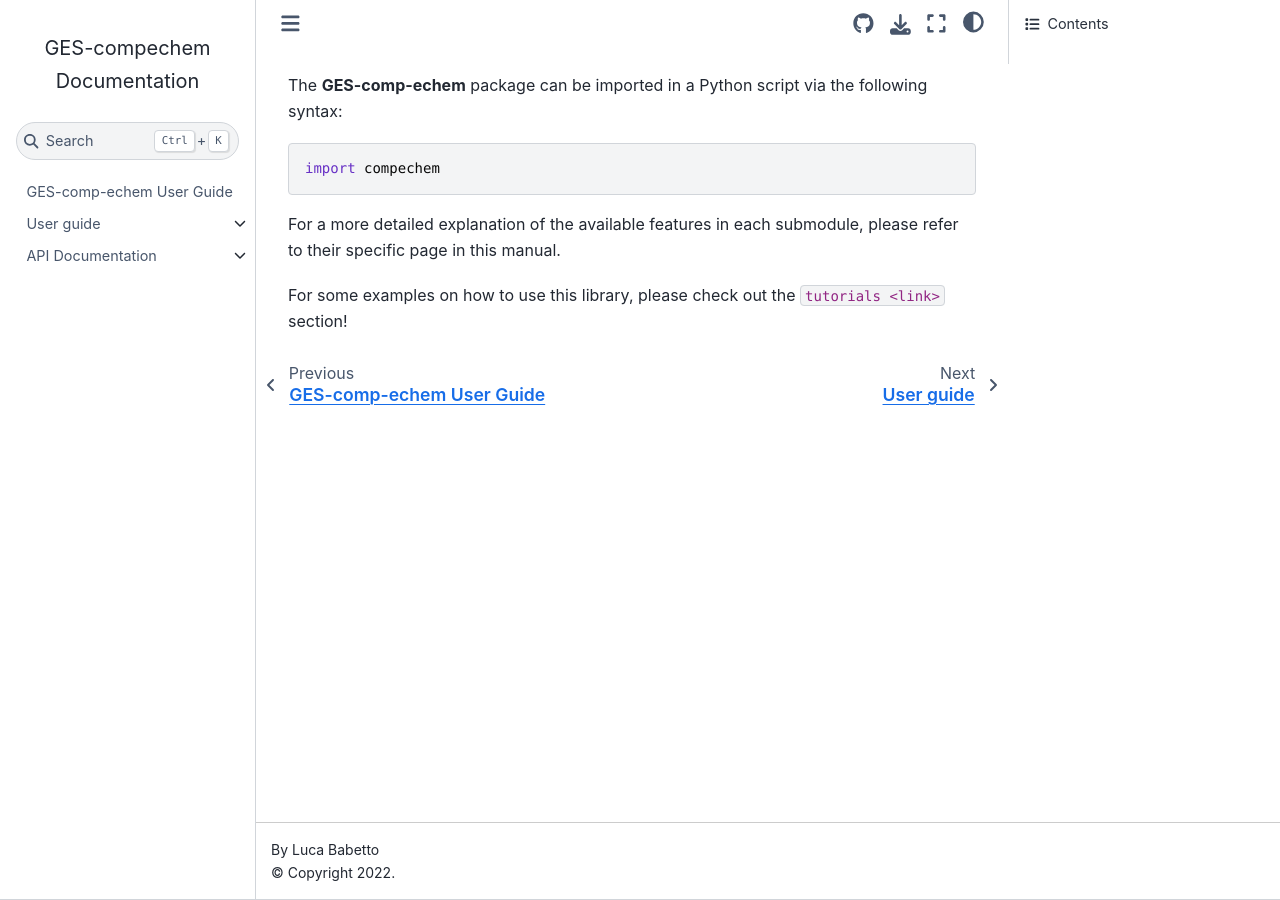
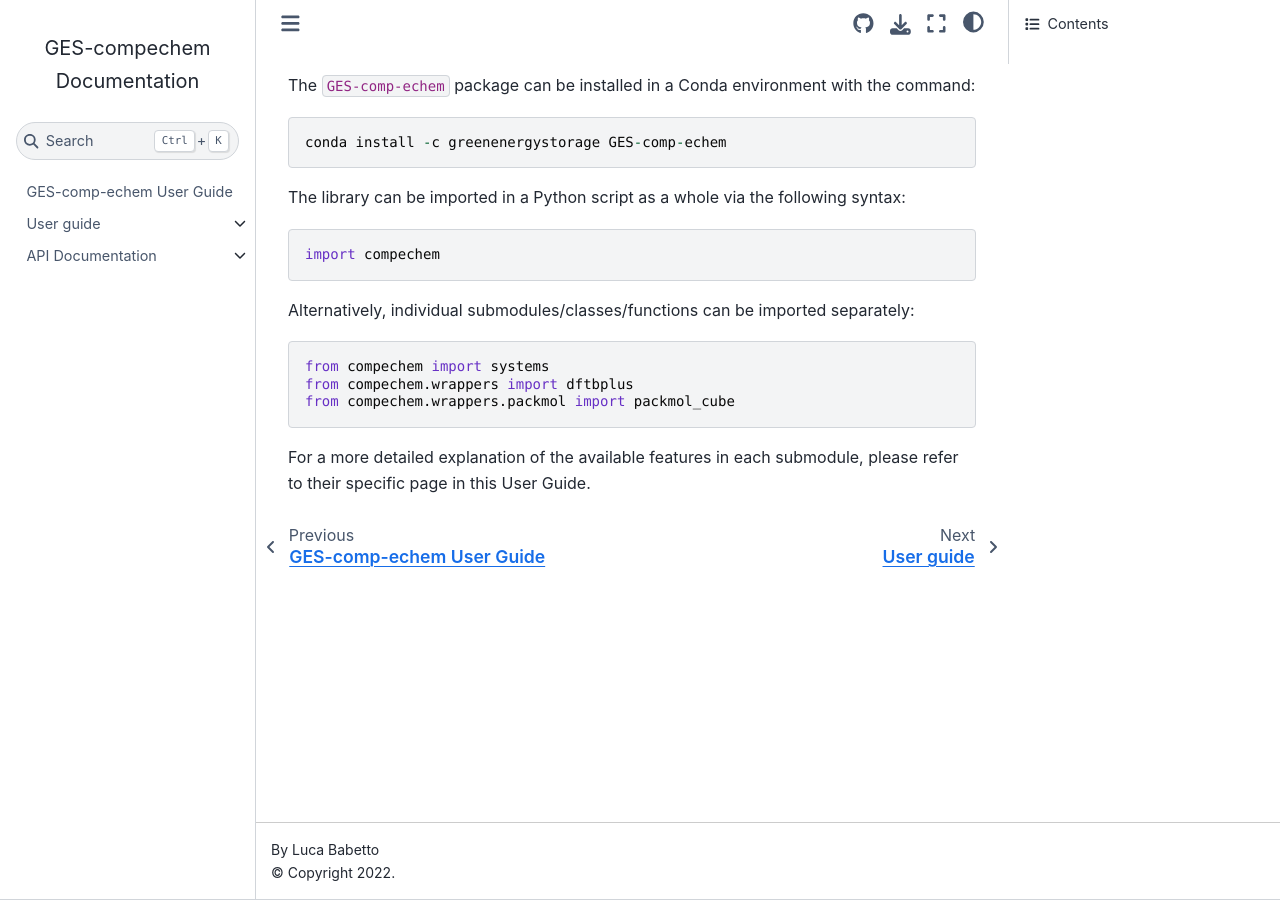
Before and after one commit to GES-compchem/GES-comp-echem, a Jupyter Book: the page built from docs/getting-started.md, in a window 1280 px wide. Built offline with Jupyter Book 1.0.4 settings and Sphinx 7.4.7 and the Sphinx Book theme 1.1.4, drawn with Linux system fonts in a browser that asks for light colours; pages that are not in the unit, such as notebooks, are missing from menus.

````diff
--- a/docs/getting-started.md
+++ b/docs/getting-started.md
@@ -1,11 +1,20 @@
+The `GES-comp-echem` package can be installed in a Conda environment with the command:
+```
+conda install -c greenenergystorage GES-comp-echem
+```
 
-
-The **GES-comp-echem** package can be imported in a Python script via the following syntax:
+The library can be imported in a Python script as a whole via the following syntax:
 
 ```python
 import compechem
 ```
 
-For a more detailed explanation of the available features in each submodule, please refer to their specific page in this manual.
+Alternatively, individual submodules/classes/functions can be imported separately:
 
-For some examples on how to use this library, please check out the `tutorials <link>` section!
+```python
+from compechem import systems
+from compechem.wrappers import dftbplus
+from compechem.wrappers.packmol import packmol_cube
+```
+
+For a more detailed explanation of the available features in each submodule, please refer to their specific page in this User Guide.
--- /dev/null
+++ b/pyproject.toml
@@ -0,0 +1,3 @@
+[build-system]
+requires = ["setuptools>=61.0"]
+build-backend = "setuptools.build_meta"
````
Also changed, not shown: docs/Guide/systems.md (+1 -1 lines), docs/api.md (+3 -0 lines), docs/user-guide.md (+6 -5 lines).
